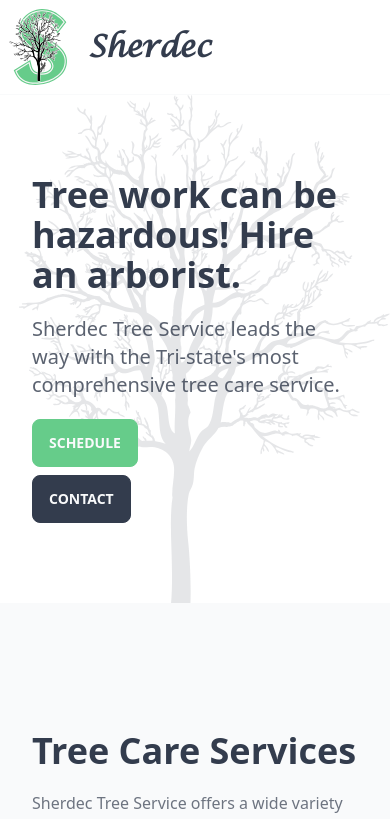
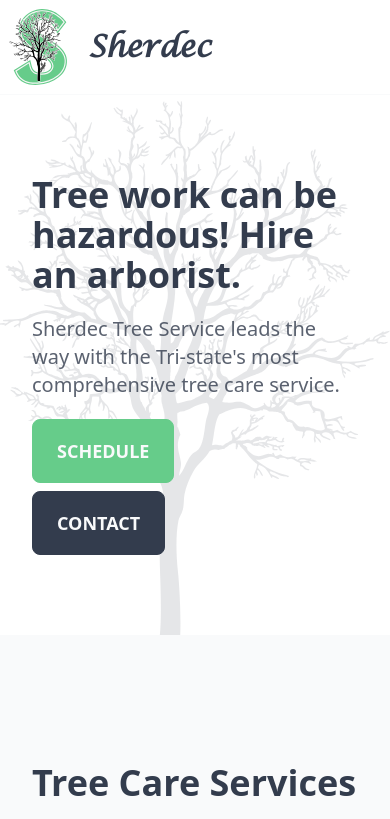
Before and after one commit to raymondkneipp/Sherdec, a Next.js app: page / in a window 390 px wide. Shown: the top 819 px of the page. Built offline with nearby package versions, Linux system fonts and the light colour scheme.

Commit message:
Increased hero button sizes

```diff
--- a/components/Hero.jsx
+++ b/components/Hero.jsx
@@ -22,10 +22,10 @@
         </p>
         <div className="space-x-0 space-y-2 flex flex-col sm:space-y-0 sm:space-x-5 sm:flex-row items-start">
           <Link href="/schedule">
-            <a className="btn md:btn-lg btn-primary">Schedule</a>
+            <a className="btn btn-lg btn-primary">Schedule</a>
           </Link>
           <Link href="/contact">
-            <a className="btn md:btn-lg">Contact</a>
+            <a className="btn btn-lg">Contact</a>
           </Link>
         </div>
       </div>
```
